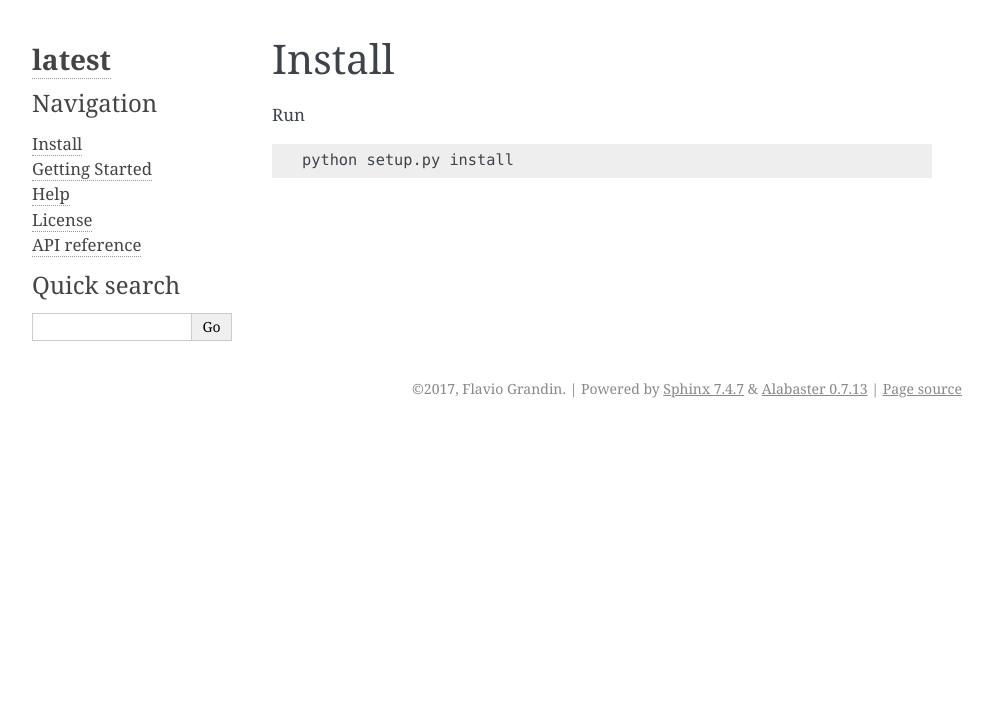
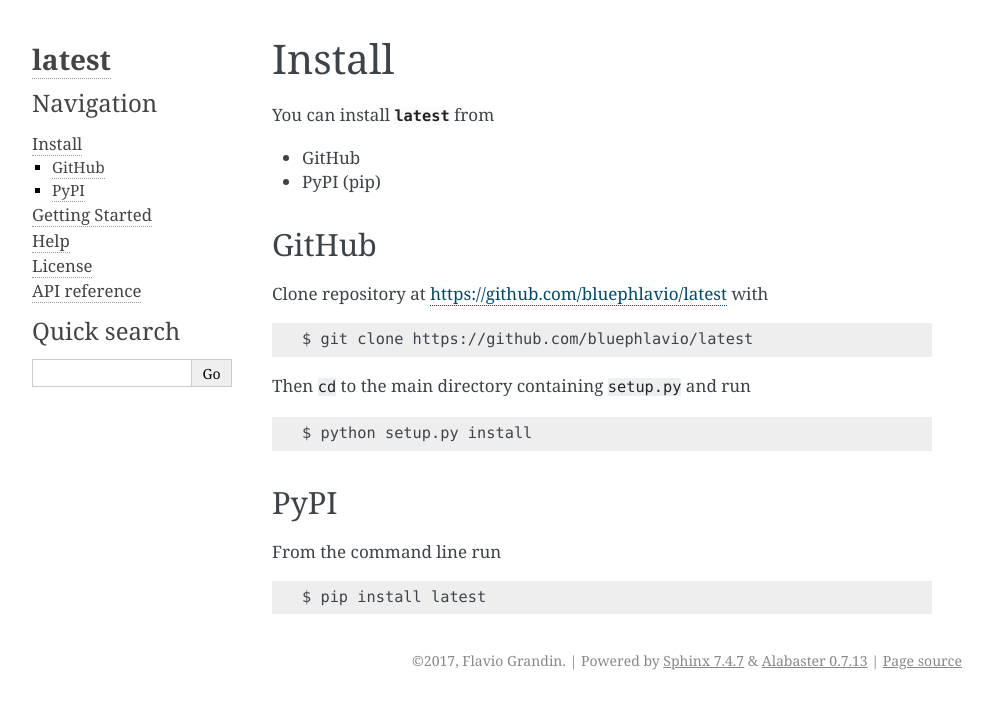
Before and after one commit to bluephlavio/latest, a Sphinx documentation site: the page built from docs/source/install.rst, in a window 1280 px wide. Shown: the top 709 px of the page, without its empty margins (148-1141 px from the left). Built offline with Sphinx 7.4.7, drawn with Linux system fonts in a browser that asks for light colours.

```diff
--- a/docs/source/help.rst
+++ b/docs/source/help.rst
@@ -1,5 +1,5 @@
 Help
-----
+====
 
 Running
 
--- a/docs/source/install.rst
+++ b/docs/source/install.rst
@@ -1,8 +1,32 @@
 Install
 =======
 
-Run
+You can install :mod:`latest` from
+
+* GitHub
+* PyPI (pip)
+
+GitHub
+------
+
+Clone repository at https://github.com/bluephlavio/latest with
 
 .. code-block:: bash
 
-    python setup.py install
+   $ git clone https://github.com/bluephlavio/latest
+
+Then :code:`cd` to the main directory containing :code:`setup.py` and run
+
+.. code-block:: bash
+
+   $ python setup.py install
+
+
+PyPI
+----
+
+From the command line run
+
+.. code-block:: bash
+
+   $ pip install latest
```
Also changed, not shown: docs/source/gettingstarted.rst (+59 -1 lines), 3 other files.
